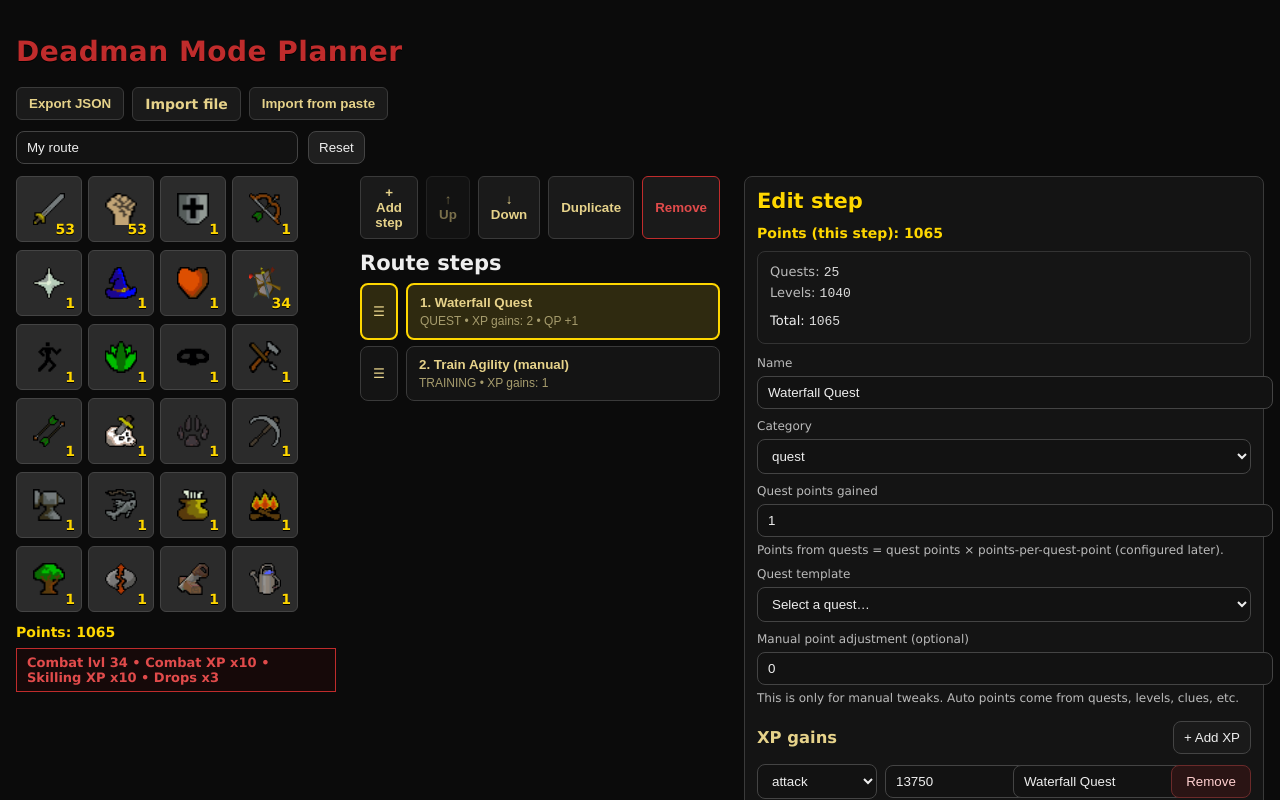
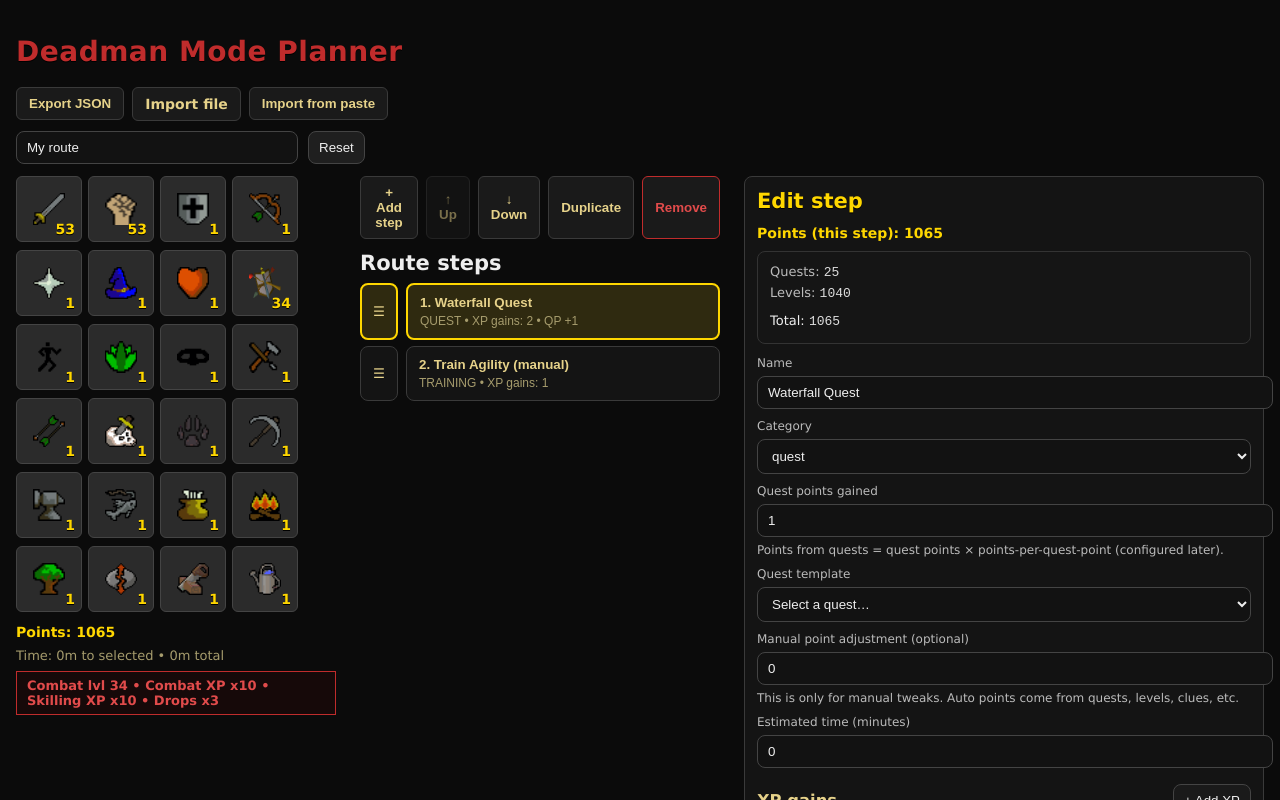
Before and after one commit to mitchhanks/DMM-Planner, a React (Vite) app: page / in a window 1280 px wide. Shown: the top 800 px of the page. Built offline with nearby package versions, Linux system fonts and the light colour scheme.

Commit message:
added time estimate

```diff
--- a/src/App.tsx
+++ b/src/App.tsx
@@ -50,6 +50,19 @@ function App() {
   const selectedStepPoints = snapshot.stepPoints[selectedIndex] ?? 0;
   const selectedBreakdown = snapshot.stepPointsBreakdown?.[selectedIndex];
   const [showPasteImport, setShowPasteImport] = useState(false);
+  const totalMinutes = useMemo(
+    () => steps.reduce((sum, s) => sum + (s.estimatedMinutes ?? 0), 0),
+    [steps]
+  );
+
+  const minutesToSelected = useMemo(
+    () =>
+      steps
+        .slice(0, selectedIndex + 1)
+        .reduce((sum, s) => sum + (s.estimatedMinutes ?? 0), 0),
+    [steps, selectedIndex]
+  );
+
 
 
   function addStep() {
@@ -286,6 +299,9 @@ function App() {
           <div style={{ marginTop: 12, color: "#ffd700", fontWeight: 700 }}>
             Points: {snapshot.points}
           </div>
+          <div style={{ marginTop: 8, color: "var(--text-muted)", fontSize: 13 }}>
+            Time: {formatMinutes(minutesToSelected)} to selected • {formatMinutes(totalMinutes)} total
+          </div>
           <div className="dmm-info">
             Combat lvl {snapshot.combatLevel} •
             Combat XP x{snapshot.combatXpMultiplier} •
@@ -361,4 +377,12 @@ function App() {
   );
 }
 
+function formatMinutes(total: number) {
+  const h = Math.floor(total / 60);
+  const m = total % 60;
+  if (h <= 0) return `${m}m`;
+  if (m === 0) return `${h}h`;
+  return `${h}h ${m}m`;
+}
+
 export default App;
--- a/src/components/StepEditor.tsx
+++ b/src/components/StepEditor.tsx
@@ -201,6 +201,17 @@ export function StepEditor({ step, onChange, computedPoints, breakdown }: Props)
                 This is only for manual tweaks. Auto points come from quests, levels, clues, etc.
             </div>
 
+            <label style={labelStyle}>Estimated time (minutes)</label>
+            <input
+                type="number"
+                min={0}
+                value={step.estimatedMinutes ?? 0}
+                onChange={(e) => {
+                    const n = Math.max(0, Math.floor(Number(e.target.value) || 0));
+                    onChange({ ...step, estimatedMinutes: n });
+                }}
+                style={inputStyle}
+            />
 
             {/* XP Gains */}
             <div style={{ display: "flex", alignItems: "center", justifyContent: "space-between", marginTop: 16 }}>
--- a/src/models/step.ts
+++ b/src/models/step.ts
@@ -19,8 +19,7 @@ export type Step = {
     diaryTasks?: Partial<Record<"easy" | "medium" | "hard" | "elite", number>>; // tasks completed
     bossKills?: Partial<Record<string, number>>; // bossId -> kills in this step
   };
-
+  estimatedMinutes?: number; // per step estimate
   manualPointsAdjustment?: number; // + or - (optional)
-
   notes?: string;
 };
```
